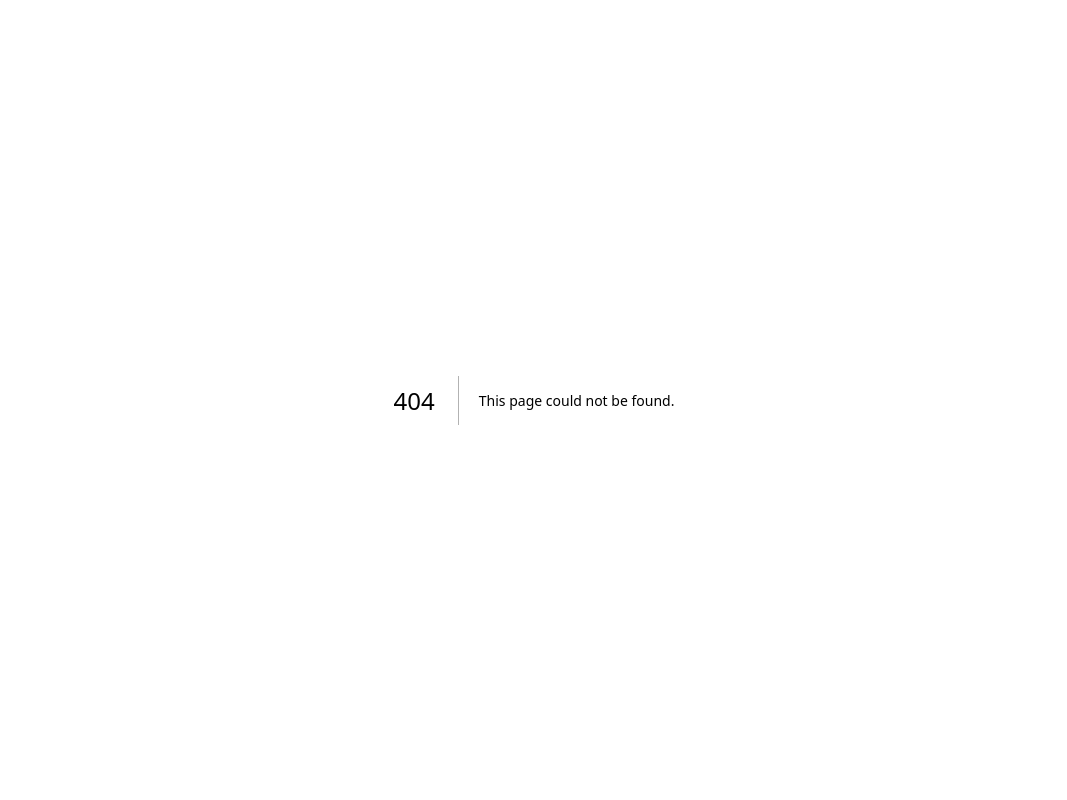
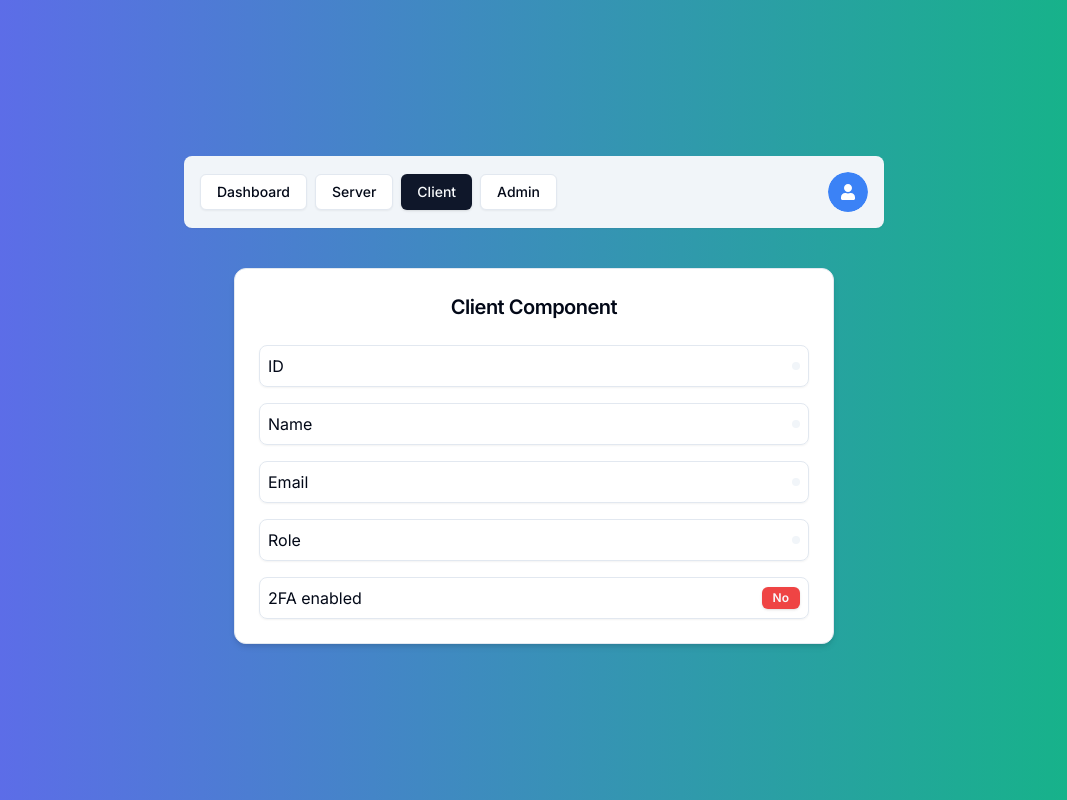
Before and after one commit to AKSHAY13PATEL/Next-Authentication, a Next.js app: page /client in a window 1280 px wide. Before the commit this address had no page. Shown: the whole page, without its empty margins (106-1173 px from the left). Built offline with nearby package versions, Linux system fonts and the light colour scheme; no server answers.

Commit message:
Client Information page - added using server and client component.

```diff
--- /dev/null
+++ b/app/(protected)/client/page.tsx
@@ -0,0 +1,13 @@
+"use client";
+
+import UserInfo from "@/components/user-info";
+import { useCurrentUser } from "@/hooks/use-current-user";
+import React from "react";
+
+const ServerPage = () => {
+  const user = useCurrentUser();
+
+  return <UserInfo label="Client Component" user={user} />;
+};
+
+export default ServerPage;
--- /dev/null
+++ b/app/(protected)/server/page.tsx
@@ -0,0 +1,11 @@
+import UserInfo from "@/components/user-info";
+import { currentUser } from "@/lib/auth";
+import React from "react";
+
+const ServerPage = async () => {
+  const user = await currentUser();
+
+  return <UserInfo label="Server Component" user={user} />;
+};
+
+export default ServerPage;
--- a/auth.ts
+++ b/auth.ts
@@ -10,6 +10,7 @@
   interface Session {
     user: {
       role: "USER" | "ADMIN";
+      isTwoFactorEnabled: Boolean;
       /**
        * By default, TypeScript merges new interface properties and overwrites existing ones.
        * In this case, the default session user properties will be overwritten,
@@ -68,6 +69,7 @@
       if (!existingUser) return token;
 
       token.role = existingUser.role;
+      token.isTwoFactorEnabled = existingUser.isTwoFactorEnabled;
       return token;
     },
     async session({ session, token }) {
@@ -79,6 +81,9 @@
         session.user.role = token.role as UserRole;
       }
 
+      if (session.user) {
+        session.user.isTwoFactorEnabled = token.isTwoFactorEnabled as Boolean;
+      }
       return session;
     },
   },
--- /dev/null
+++ b/components/ui/badge.tsx
@@ -0,0 +1,37 @@
+import * as React from "react";
+import { cva, type VariantProps } from "class-variance-authority";
+
+import { cn } from "@/lib/utils";
+
+const badgeVariants = cva(
+  "inline-flex items-center rounded-md border px-2.5 py-0.5 text-xs font-semibold transition-colors focus:outline-none focus:ring-2 focus:ring-ring focus:ring-offset-2",
+  {
+    variants: {
+      variant: {
+        default:
+          "border-transparent bg-primary text-primary-foreground shadow hover:bg-primary/80",
+        secondary:
+          "border-transparent bg-secondary text-secondary-foreground hover:bg-secondary/80",
+        destructive:
+          "border-transparent bg-destructive text-destructive-foreground shadow hover:bg-destructive/80",
+        outline: "text-foreground",
+        success: "border-transparent bg-green-600 text-primary-foreground",
+      },
+    },
+    defaultVariants: {
+      variant: "default",
+    },
+  }
+);
+
+export interface BadgeProps
+  extends React.HTMLAttributes<HTMLDivElement>,
+    VariantProps<typeof badgeVariants> {}
+
+function Badge({ className, variant, ...props }: BadgeProps) {
+  return (
+    <div className={cn(badgeVariants({ variant }), className)} {...props} />
+  );
+}
+
+export { Badge, badgeVariants };
--- /dev/null
+++ b/components/user-info.tsx
@@ -0,0 +1,55 @@
+import { Session } from "next-auth";
+import React from "react";
+import { Card, CardContent, CardHeader, CardTitle } from "./ui/card";
+import { Badge } from "./ui/badge";
+
+interface UserInfoProps {
+  user?: Session["user"]; // TODO: what to user here as interface for user
+  label: string;
+}
+
+const UserInfo = ({ user, label }: UserInfoProps) => {
+  return (
+    <Card className="w-[600px] shadow-md">
+      <CardHeader>
+        <CardTitle className="text-xl font-semibold text-center">
+          {label}
+        </CardTitle>
+      </CardHeader>
+      <CardContent className="flex flex-col gap-y-4">
+        <div className="flex items-center justify-between border rounded-lg p-2 shadow-sm">
+          <div>ID</div>
+          <div className="font-normal bg-slate-100 rounded-sm p-1">
+            {user?.id}
+          </div>
+        </div>
+        <div className="flex items-center justify-between border rounded-lg p-2 shadow-sm">
+          <div>Name</div>
+          <div className="font-normal bg-slate-100 rounded-sm p-1">
+            {user?.name}
+          </div>
+        </div>
+        <div className="flex items-center justify-between border rounded-lg p-2 shadow-sm">
+          <div>Email</div>
+          <div className="font-normal bg-slate-100 rounded-sm p-1">
+            {user?.email}
+          </div>
+        </div>
+        <div className="flex items-center justify-between border rounded-lg p-2 shadow-sm">
+          <div>Role</div>
+          <div className="font-normal bg-slate-100 rounded-sm p-1">
+            {user?.role}
+          </div>
+        </div>
+        <div className="flex items-center justify-between border rounded-lg p-2 shadow-sm">
+          <div>2FA enabled</div>
+          <Badge variant={user?.isTwoFactorEnabled ? "success" : "destructive"}>
+            {user?.isTwoFactorEnabled ? "Yes" : "No"}
+          </Badge>
+        </div>
+      </CardContent>
+    </Card>
+  );
+};
+
+export default UserInfo;
--- /dev/null
+++ b/lib/auth.ts
@@ -0,0 +1,7 @@
+import { auth } from "@/auth";
+
+export const currentUser = async () => {
+  const session = await auth();
+
+  return session?.user;
+};
```
